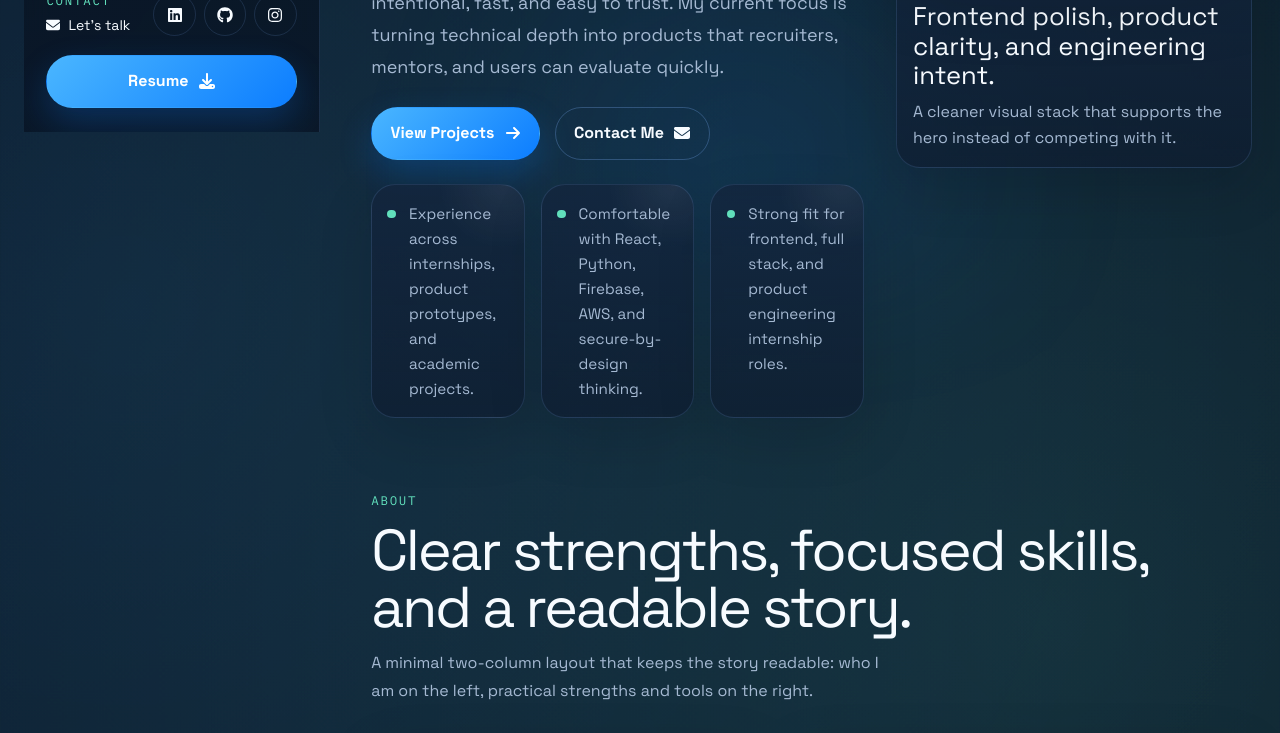
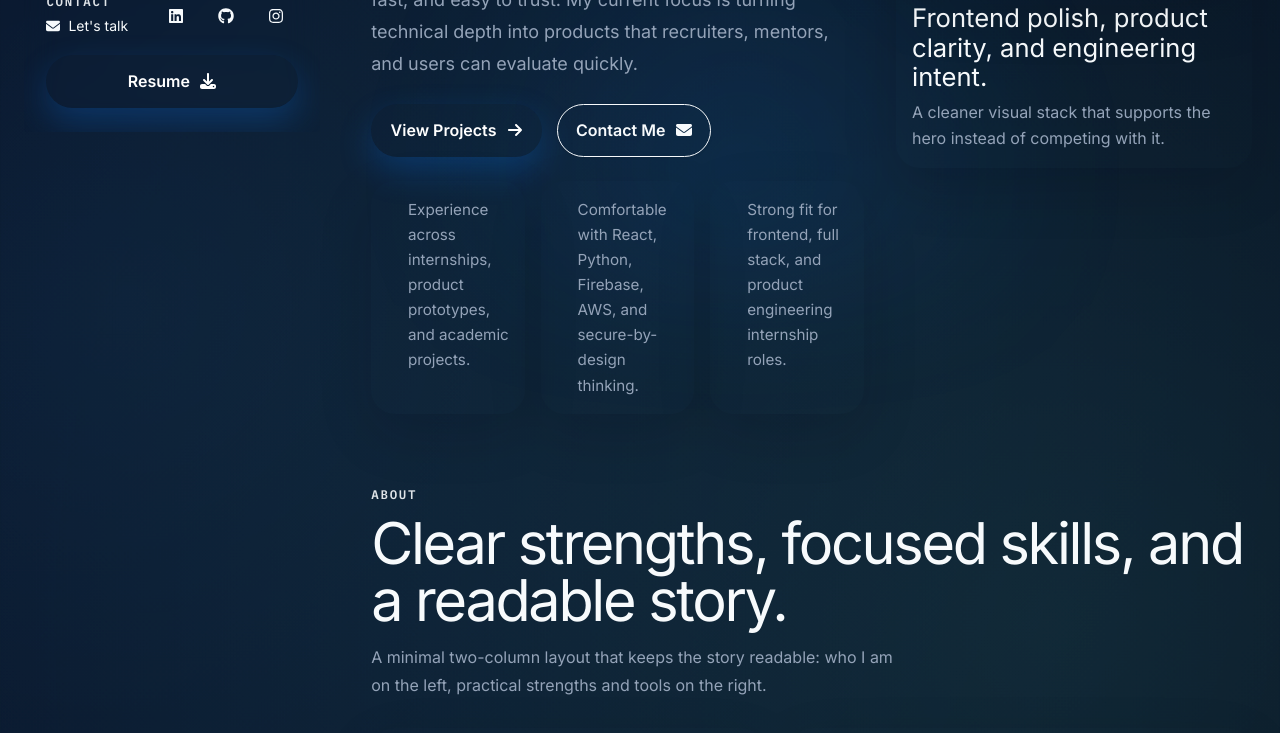
Before and after one commit to git-atharvb/React-Portfolio, a React (Vite) app: page / in a window 1280 px wide. Shown: the part 640-1373 px from the top of the page. Built offline with nearby package versions, Linux system fonts and the light colour scheme.

Commit message:
Started with Tailwind.css

```diff
--- a/src/App.jsx
+++ b/src/App.jsx
@@ -97,6 +97,13 @@ function App() {
   useEffect(() => {
     localStorage.setItem('portfolio-theme', theme);
     document.documentElement.style.colorScheme = theme;
+
+    if (theme === 'dark') {
+      document.documentElement.classList.add('dark');
+    } else {
+      document.documentElement.classList.remove('dark');
+    }
+
     const metaTheme = document.querySelector('meta[name="theme-color"]');
 
     if (metaTheme) {
@@ -168,7 +175,7 @@ function App() {
 
   return (
     <div
-      className={`theme-shell ${theme === 'light' ? 'theme-light' : 'theme-dark'}`}
+      className="theme-shell bg-background min-h-screen text-text-main font-sans transition-colors duration-300"
       onMouseMove={handlePointerMove}
     >
       <a className="skip-link" href="#main-content">
--- /dev/null
+++ b/src/components/tailwind.config.js
@@ -0,0 +1,34 @@
+/** @type {import('tailwindcss').Config} */
+export default {
+  content: [
+    "./index.html",
+    "./src/**/*.{js,ts,jsx,tsx}",
+  ],
+  darkMode: 'class',
+  theme: {
+    extend: {
+      colors: {
+        background: 'var(--bg-main)',
+        surface: 'var(--bg-surface)',
+        'surface-hover': 'var(--bg-surface-hover)',
+        primary: 'var(--color-primary)',
+        secondary: 'var(--color-secondary)',
+        border: 'var(--border-color)',
+        text: {
+          main: 'var(--text-main)',
+          muted: 'var(--text-muted)',
+          soft: 'var(--text-soft)',
+        },
+        accent: {
+          DEFAULT: 'var(--color-accent)',
+          hover: 'var(--color-accent-hover)',
+        }
+      },
+      fontFamily: {
+        sans: ['Inter', 'sans-serif'],
+        mono: ['JetBrains Mono', 'monospace'],
+      },
+    },
+  },
+  plugins: [],
+}
--- a/src/index.css
+++ b/src/index.css
@@ -1,7 +1,59 @@
 @import url('https://fonts.googleapis.com/css2?family=IBM+Plex+Mono:wght@400;500;600&family=Space+Grotesk:wght@400;500;700&display=swap');
+@import url('https://fonts.googleapis.com/css2?family=Inter:wght@300;400;500;600;700&family=JetBrains+Mono:wght@400;500&display=swap');
+
 @import 'tailwindcss';
 
+@theme {
+  --color-background: var(--bg-main);
+  --color-surface: var(--bg-surface);
+  --color-surface-hover: var(--bg-surface-hover);
+  --color-primary: var(--color-primary);
+  --color-secondary: var(--color-secondary);
+  --color-accent: var(--color-accent);
+  --color-accent-hover: var(--color-accent-hover);
+  --color-border: var(--border-color);
+  --color-text-main: var(--text-main);
+  --color-text-muted: var(--text-muted);
+  --color-text-soft: var(--text-soft);
+  --font-sans: 'Inter', sans-serif;
+  --font-mono: 'JetBrains Mono', monospace;
+}
+
 @layer base {
+  :root {
+    /* Crisp, modern light mode (Vercel/Linear style) */
+    --bg-main: #f8fafc;
+    --bg-surface: #ffffff;
+    --bg-surface-hover: #f1f5f9;
+    --color-primary: #0f172a;
+    --color-secondary: #334155;
+    --color-accent: #2563eb;
+    --color-accent-hover: #1d4ed8;
+    --border-color: #e2e8f0;
+    --text-main: #0f172a;
+    --text-muted: #475569;
+    --text-soft: #94a3b8;
+    --shadow-surface: 0 10px 40px -10px rgba(15, 23, 42, 0.08);
+    --shadow-hover: 0 20px 40px -10px rgba(15, 23, 42, 0.12);
+  }
+
+  .dark {
+    /* Deep, rich dark mode (Supabase/Raycast style) */
+    --bg-main: #020617;
+    --bg-surface: #0f172a;
+    --bg-surface-hover: #1e293b;
+    --color-primary: #f7fafc;
+    --color-secondary: #cbd5e1;
+    --color-accent: #38bdf8;
+    --color-accent-hover: #7dd3fc;
+    --border-color: rgba(255, 255, 255, 0.08);
+    --text-main: #f7fafc;
+    --text-muted: #94a3b8;
+    --text-soft: #64748b;
+    --shadow-surface: 0 10px 40px -10px rgba(0, 0, 0, 0.5);
+    --shadow-hover: 0 20px 40px -10px rgba(0, 0, 0, 0.7);
+  }
+
   html {
     scroll-behavior: smooth;
     scroll-padding-top: 7rem;
@@ -11,9 +63,7 @@
 
   body {
     margin: 0;
-    font-family: 'Space Grotesk', system-ui, sans-serif;
-    background: #07111f;
-    color: #f8fbff;
+    @apply bg-background text-text-main font-sans antialiased transition-colors duration-300;
     min-width: 320px;
   }
 
@@ -55,12 +105,50 @@
   }
 
   :focus-visible {
-    outline: 2px solid var(--accent);
+    outline: 2px solid var(--color-accent);
     outline-offset: 3px;
   }
 
   ::selection {
-    background: var(--accent);
+    background: var(--color-accent);
     color: #ffffff;
   }
 }
+
+@layer components {
+  .content-panel {
+    @apply bg-surface border border-border rounded-2xl p-6 shadow-[var(--shadow-surface)] transition-all duration-500 relative overflow-hidden;
+  }
+
+  .content-panel:hover {
+    @apply -translate-y-1 shadow-[var(--shadow-hover)] border-accent/40;
+  }
+
+  .section-eyebrow {
+    @apply text-accent font-mono text-sm font-semibold uppercase tracking-widest mb-3 block opacity-90;
+  }
+
+  .section-subtitle {
+    @apply text-3xl font-extrabold text-text-main mb-4 tracking-tight;
+  }
+
+  .hero-title {
+    @apply text-5xl sm:text-6xl lg:text-8xl font-extrabold tracking-tighter mb-6 bg-clip-text text-transparent bg-gradient-to-b from-text-main to-text-muted;
+  }
+
+  .hero-tagline {
+    @apply text-lg sm:text-xl lg:text-2xl text-text-muted max-w-3xl leading-relaxed font-medium;
+  }
+
+  .button-primary {
+    @apply inline-flex items-center justify-center gap-2 px-7 py-3.5 bg-text-main text-background font-semibold rounded-xl hover:opacity-90 hover:-translate-y-0.5 active:translate-y-0 transition-all duration-300 shadow-lg hover:shadow-xl ring-1 ring-text-main/20 dark:ring-white/20;
+  }
+
+  .button-secondary {
+    @apply inline-flex items-center justify-center gap-2 px-7 py-3.5 bg-surface border border-border text-text-main font-semibold rounded-xl hover:bg-surface-hover hover:border-accent hover:text-accent hover:-translate-y-0.5 active:translate-y-0 transition-all duration-300 shadow-sm hover:shadow-md;
+  }
+
+  .skill-badge {
+    @apply inline-flex items-center px-4 py-2 bg-background border border-border text-text-main text-sm font-mono rounded-xl transition-all duration-300 hover:border-accent hover:text-accent hover:-translate-y-0.5 dark:hover:shadow-[0_0_15px_rgba(56,189,248,0.15)] cursor-default;
+  }
+}
```
